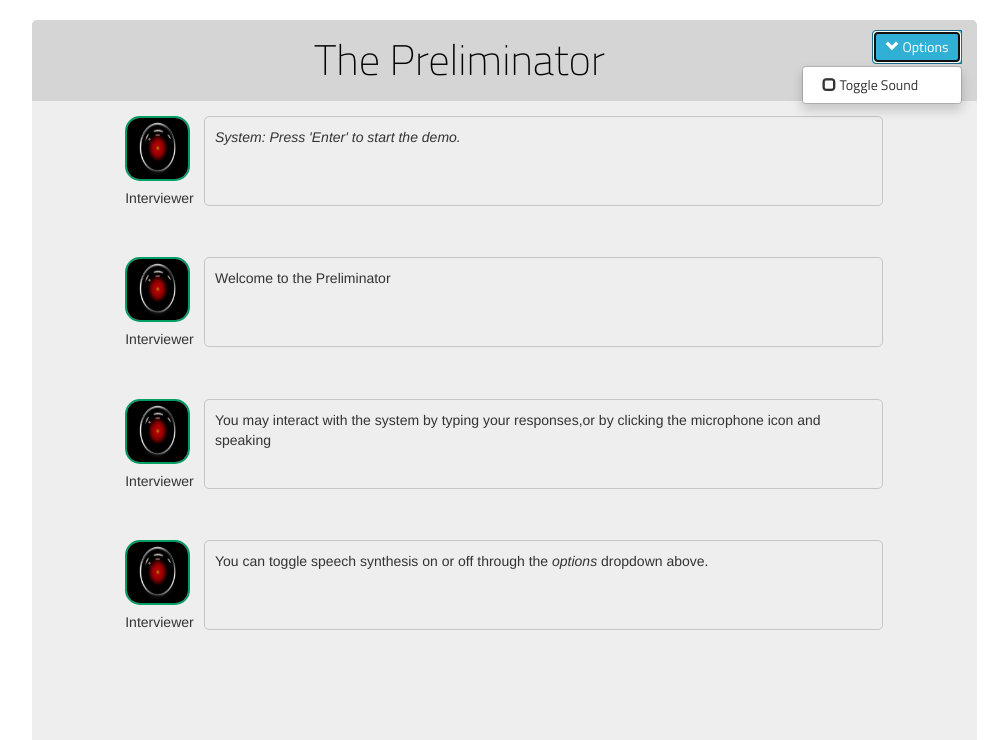
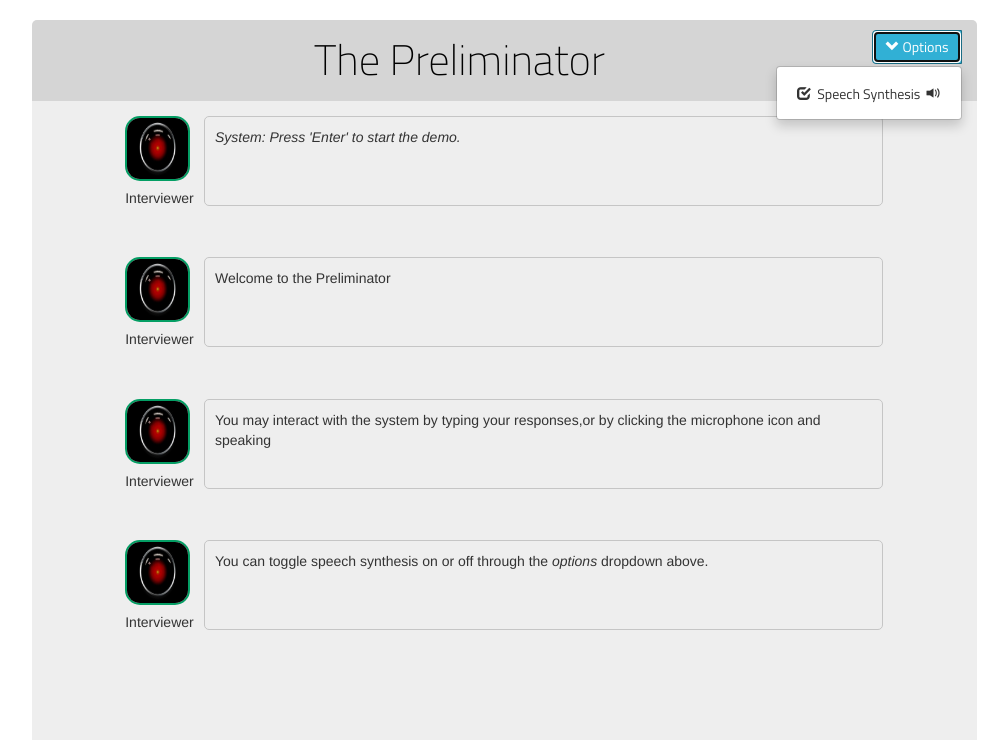
Before and after one commit to SlightlyUnorthodox/DialogueSystems, a Django app: page /interview_page in a window 1280 px wide, after a click on "Options". Shown: the part 52-792 px from the top of the page, without its empty margins (136-1144 px from the left). Run offline with Django 3.2, Linux system fonts and the light colour scheme; data comes from the database, SQL or seed files in the repository; both versions use the stored data as it was after the commit; some libraries are stand-ins or nearby versions; some web fonts are replaced.

Commit message:
Fixed sound toggle

```diff
--- a/preliminator/template/interview_page.html
+++ b/preliminator/template/interview_page.html
@@ -138,7 +138,15 @@
                         <span>Options</span>
                      </button>
                      <ul class="dropdown-menu" role="menu">
-                     <li><a href="#"><span class="glyphicon glyphicon-unchecked" id="toggle_sound"></span>&nbsp;Toggle Sound</a></li>
+                        <li id="toggle_sound">
+                           <a href="#">
+                              <h5>
+                                 <span class="glyphicon glyphicon-check" id="toggle_sound_glyphicon"></span>
+                                 &nbsp;Speech Synthesis&nbsp;
+                                 <span class="glyphicon glyphicon-volume-up" id="audio_glyph"></span>
+                              </h5>
+                           </a>
+                        </li>
                      </ul>
                   </div>
                </div>
```
Also changed, not shown: preliminator/db.sqlite3. Lines whose indentation alone changed are shown as unchanged.
